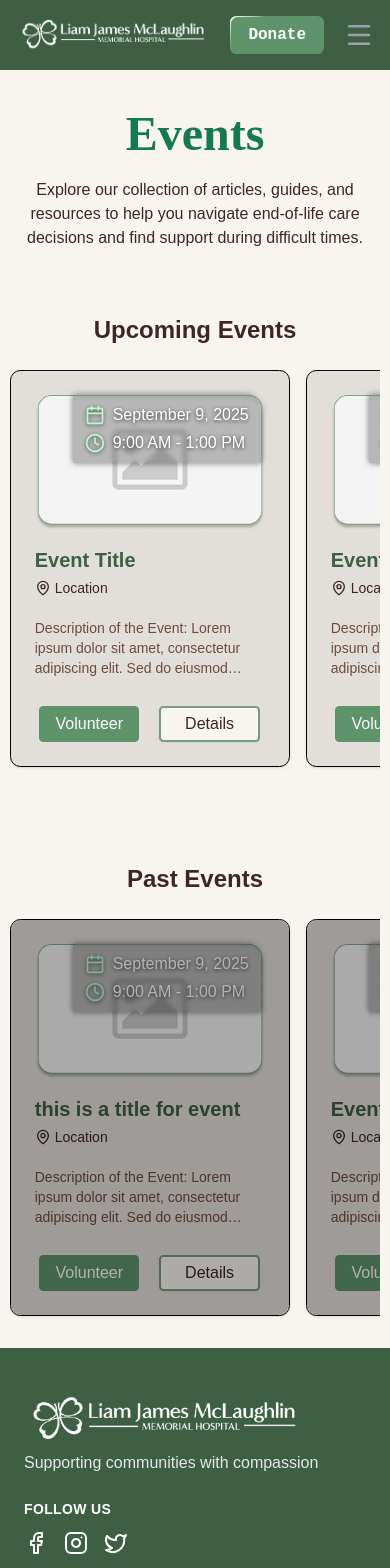
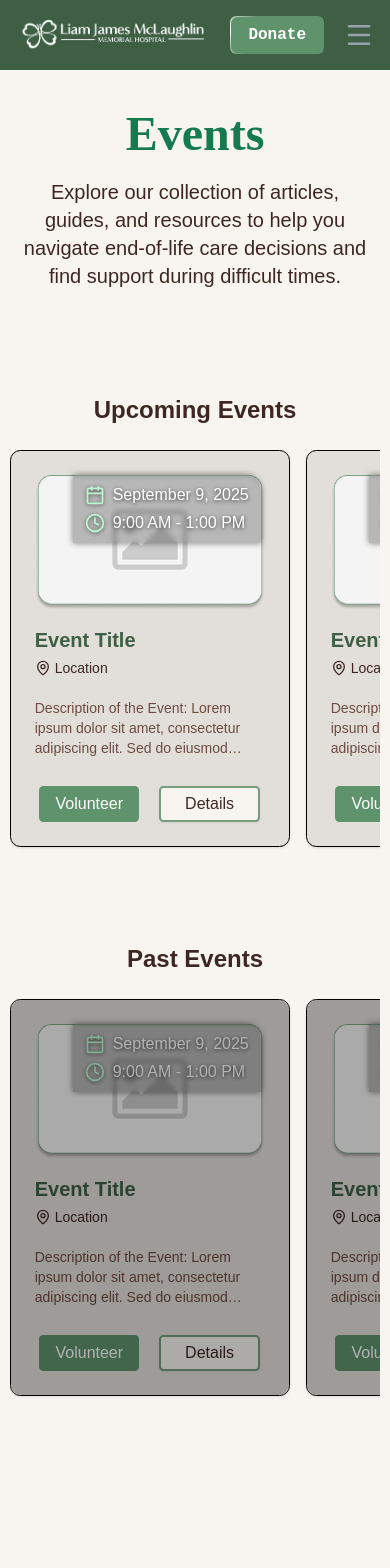
Before and after one commit to Sama2511/LJM, a Next.js app in the folder ljm-website/: page /events in a window 390 px wide. Shown: the top 1568 px of the page. After the commit the page ends 1468 px from the top, so only its background shows below. Built offline with nearby package versions, Linux system fonts and the light colour scheme.

Commit message:
Article page added

```diff
--- a/ljm-website/app/(root)/about/page.tsx
+++ b/ljm-website/app/(root)/about/page.tsx
@@ -120,7 +120,7 @@ export default function AboutUspage() {
         <h1 className="font-serif text-5xl font-bold text-[#157A4E] sm:text-7xl lg:text-7xl">
           Our Values
         </h1>
-        <h2 className="text-center text-xl">
+        <h2 className="max-w-[90%] text-center text-xl">
           These four values guide every decision we make
         </h2>
         <section className="container mx-auto px-6 py-12">
@@ -183,7 +183,7 @@ export default function AboutUspage() {
       >
         <div className="container mx-auto py-16"></div>
       </div>
-      <section className="@container mx-auto px-4 py-12">
+      <section className="@container mx-auto max-w-[95%] px-4 py-12">
         <h1 className="mb-12 text-center font-serif text-5xl font-bold text-[#157A4E] sm:text-7xl lg:text-8xl">
           Meet Our Team
         </h1>
--- /dev/null
+++ b/ljm-website/app/(root)/articles/page.tsx
@@ -0,0 +1,28 @@
+import ArticleCard from "@/components/ArticleCard";
+import { Button } from "@/components/ui/button";
+import Image from "next/image";
+import Link from "next/link";
+import React from "react";
+
+export default function page() {
+  return (
+    <div className="@container">
+      <div className="mb-20 flex flex-col items-center">
+        <h1 className="mt-10 font-serif text-5xl font-bold text-[#157A4E] sm:text-6xl lg:text-7xl">
+          Our Services
+        </h1>
+        <h2 className="mt-5 w-[700px] max-w-[90%] text-center text-xl">
+          Explore our collection of articles, guides, and resources to help you
+          navigate end-of-life care decisions and find support during difficult
+          times.
+        </h2>
+      </div>
+      <section className="m-auto grid w-[min(1400px,90%)] grid-cols-1 place-items-center gap-10 @[700]:grid-cols-2 @[1050]:grid-cols-3">
+        <ArticleCard />
+        <ArticleCard />
+        <ArticleCard />
+        <ArticleCard />
+      </section>
+    </div>
+  );
+}
--- a/ljm-website/app/(root)/events/page.tsx
+++ b/ljm-website/app/(root)/events/page.tsx
@@ -3,12 +3,12 @@ import { EventCard, PastEventCard } from "@/components/EventCard";
 
 export default function page() {
   return (
-    <section className="mt-10 flex w-full flex-col items-center gap-6">
-      <div className="text-center">
+    <section className="my-10 flex w-full flex-col items-center gap-6">
+      <div className="mb-10 flex flex-col items-center">
         <h1 className="font-serif text-5xl font-bold text-[#157A4E] sm:text-7xl lg:text-8xl">
           Events
         </h1>
-        <h2 className="mt-5 px-5">
+        <h2 className="mt-5 max-w-[90%] text-center text-xl">
           Explore our collection of articles, guides, and resources to help you
           navigate end-of-life care decisions and find support during difficult
           times.
@@ -56,22 +56,6 @@ export default function page() {
       <h3 className="mt-10 text-2xl font-semibold">Past Events</h3>
       <div className="grid max-w-[95%] grid-flow-col gap-4 overflow-auto pb-8 [&::-webkit-scrollbar]:h-2 [&::-webkit-scrollbar-thumb]:rounded-2xl [&::-webkit-scrollbar-thumb]:bg-[#62605d] [&::-webkit-scrollbar-track]:rounded-2xl [&::-webkit-scrollbar-track]:bg-[#e2dfda]">
         <PastEventCard
-          title="this is a title for event"
-          description="Description of the Event: Lorem ipsum dolor sit amet, consectetur adipiscing elit. Sed do eiusmod tempor incididunt ut labore et dolore magna aliquaDescription of the Event Lorem ipsum dolor sit amet, consectetur adipiscing elit. Sed do eiusmod tempor incididunt ut labore et dolore magna aliqu"
-          date="September 9, 2025 "
-          time="9:00 AM - 1:00 PM"
-          location="Location"
-          imageUrl=""
-        />
-        <PastEventCard
-          title="Event Title"
-          description="Description of the Event: Lorem ipsum dolor sit amet, consectetur adipiscing elit. Sed do eiusmod tempor incididunt ut labore et dolore magna aliquaDescription of the Event Lorem ipsum dolor sit amet, consectetur adipiscing elit. Sed do eiusmod tempor incididunt ut labore et dolore magna aliqu"
-          date="September 9, 2025 "
-          time="9:00 AM - 1:00 PM"
-          location="Location"
-          imageUrl=""
-        />
-        <PastEventCard
           title="Event Title"
           description="Description of the Event: Lorem ipsum dolor sit amet, consectetur adipiscing elit. Sed do eiusmod tempor incididunt ut labore et dolore magna aliquaDescription of the Event Lorem ipsum dolor sit amet, consectetur adipiscing elit. Sed do eiusmod tempor incididunt ut labore et dolore magna aliqu"
           date="September 9, 2025 "
--- a/ljm-website/app/(root)/layout.tsx
+++ b/ljm-website/app/(root)/layout.tsx
@@ -1,7 +1,8 @@
 import type { Metadata } from "next";
 import "./globals.css";
 import Header from "@/components/Header";
-import Footer from "@/components/Footer";
+// import Footer from "@/components/Footer";
+
 export const metadata: Metadata = {
   title: "LJM",
   description: "Generated by create next app",
@@ -17,7 +18,7 @@ export default function RootLayout({
       <body className="font-sans">
         <Header />
         {children}
-        <Footer />
+        {/* <Footer /> */}
       </body>
     </html>
   );
--- /dev/null
+++ b/ljm-website/components/ArticleCard.tsx
@@ -0,0 +1,29 @@
+import React from "react";
+import Image from "next/image";
+import { Button } from "./ui/button";
+import Link from "next/link";
+
+export default function ArticleCard() {
+  return (
+    <div className="m-auto mb-10 flex w-[300px] flex-col items-start gap-5">
+      <Image
+        alt="image of the article"
+        src="/dummy-image-square8.png"
+        width={310}
+        height={310}
+      />
+      <div>
+        <h1 className="text-[22px] text-[#4C7F5D]">Article's Title</h1>
+        <p className="text-md mt-1 line-clamp-4">
+          Lorem ipsum dolor sit amet, consectetur adipiscing elit. Sed do
+          eiusmod tempor incididunt ut labore et dolore magna aliqua ...
+        </p>
+      </div>
+      <Button asChild variant="outline">
+        <Link href="" className="w-fit bg-white px-8 font-semibold">
+          Read More
+        </Link>
+      </Button>
+    </div>
+  );
+}
--- a/ljm-website/components/header.tsx
+++ b/ljm-website/components/header.tsx
@@ -69,7 +69,7 @@ function Header() {
         </li>
         |
         <li className="cursor-pointer hover:text-green-200">
-          <Link href=""> Articles</Link>
+          <Link href="/articles"> Articles</Link>
         </li>
         |
         <li className="cursor-pointer hover:text-green-200">
@@ -125,7 +125,7 @@ function Header() {
             onClick={handleNav}
             className="cursor-pointer hover:text-green-200"
           >
-            <Link href=""> Articles</Link>
+            <Link href="/articles"> Articles</Link>
           </li>
           <li
             onClick={handleNav}
```
